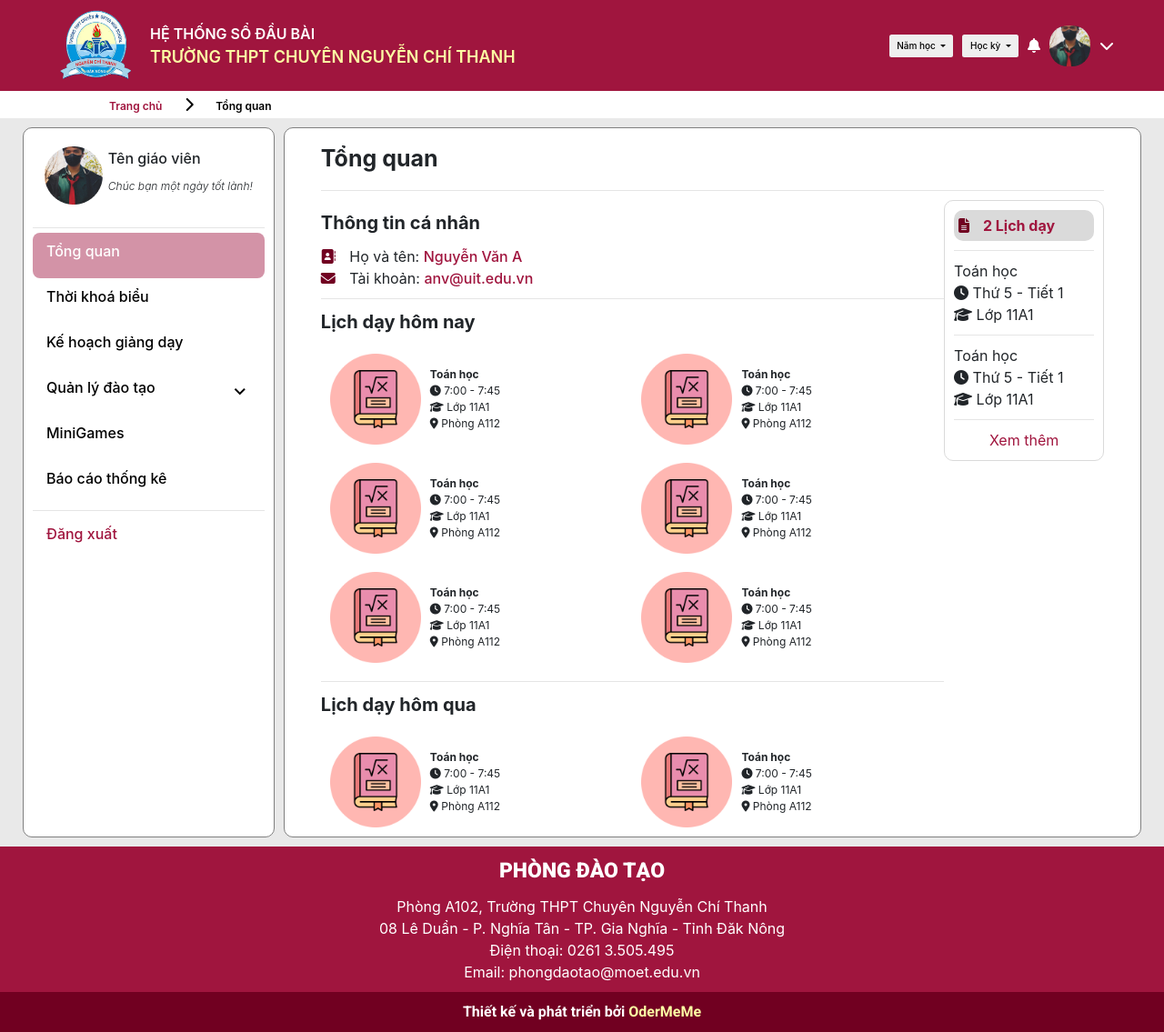
After one commit to DatNguyn/QuanLySoDauBai, a PHP site: page /tongquan.html in a window 1280 px wide. The commit adds this page. Shown: the whole page at 91% size. Run offline with PHP 8.4, Linux system fonts and the light colour scheme; some libraries are stand-ins or nearby versions.

Commit message:
Them trang tong quan

```diff
--- a/CSS/footer.css
+++ b/CSS/footer.css
@@ -11,7 +11,6 @@ của mình để chứa các phần tử con */
 .footer {
   width: 100%;
   height: 204.5px;
-  padding: 5px;
 }
 
 .text1 {
--- a/CSS/header.css
+++ b/CSS/header.css
@@ -8,8 +8,12 @@ body {
   font-size: 1.6rem; /* cơ chữ mặc định là 16px */
 }
 
+.header {
+  width: 100%;
+}
+
 .header_title {
-  position: absolute;
+  position: relative;
   top: 0px;
   height: 100px;
   width: 100%;
@@ -77,8 +81,8 @@ body {
 }
 
 .nav_bar {
-  position: absolute;
-  top: 100px;
+  position: relative;
+  top: 0px;
   background-color: white;
   width: 100%;
   height: 30px;
--- a/CSS/menu.css
+++ b/CSS/main.css
@@ -1,17 +1,16 @@
 .main {
-  max-width: 1980px;
-  margin: 0 auto;
-  margin-top: 130px;
+  height: max-content;
   padding: 10px;
+  display: flex;
 }
 
-/* menu */
 .menu {
-  height: 1180px;
-  width: 278px;
+  width: 30%;
   background-color: #ffffff;
   border: 1px solid grey;
   border-radius: 10px;
+  margin-right: 10px;
+  margin-left: 15px;
 }
 
 .account {
@@ -92,43 +91,3 @@
   color: #a0153e;
   background-color: #ffffff;
 }
-
-/* footer */
-.footer {
-  max-width: 1980px;
-  height: 204.5px;
-  margin: 0 auto;
-}
-
-.content {
-  padding: 5px;
-  margin: 0 auto;
-}
-
-.text1 {
-  text-align: center;
-  font-family: "Roboto", sans-serif;
-  font-weight: 700;
-  font-style: normal;
-  font-size: 23px;
-  padding: 10px 0px;
-  background-color: #a0153e;
-  color: #ffffff;
-}
-
-.text2 {
-  text-align: center;
-  background-color: #a0153e;
-  color: #ffffff;
-  padding: 0px 0px 10px 0px;
-}
-
-.team {
-  text-align: center;
-  font-family: "Roboto", sans-serif;
-  font-weight: 700;
-  font-style: normal;
-  background-color: #710021;
-  color: #ffffff;
-  padding: 10px 0px;
-}
--- /dev/null
+++ b/CSS/tongquan.css
@@ -0,0 +1,104 @@
+.content {
+  background-color: white;
+  box-sizing: border-box;
+  border: 1px solid grey;
+  border-radius: 10px;
+  padding-left: 40px;
+  padding-right: 40px;
+  width: 100%;
+  margin-right: 15px;
+}
+
+.content_details {
+  display: flex;
+}
+
+.main_title {
+  box-sizing: border-box;
+  font-size: 25px;
+  font-weight: bold;
+  margin-top: 15px;
+  margin-bottom: 15px;
+}
+
+.sub_title {
+  font-size: 20px;
+  font-weight: bold;
+  margin-top: 10px;
+  margin-bottom: 10px;
+}
+
+.personal_info {
+  box-sizing: border-box;
+  margin-top: 10px;
+  margin-bottom: 10px;
+}
+.colored_icon {
+  color: #710021;
+  margin-right: 11px;
+}
+.personal_data {
+  color: #a0153e;
+  font-weight: 500;
+}
+
+.teaching_schedule_detail {
+  box-sizing: border-box;
+  display: flex;
+  flex-wrap: wrap;
+}
+
+.subject_logo {
+  width: 100px;
+}
+
+.subject {
+  box-sizing: border-box;
+  width: 50%;
+  padding: 10px;
+  display: flex;
+  align-items: center;
+  justify-content: flex-start;
+}
+
+.subject_info {
+  margin-left: 10px;
+  font-size: 12px;
+}
+
+.subject_title {
+  font-weight: bold;
+}
+
+.sub_content {
+  box-sizing: border-box;
+  border: 1px solid rgb(218, 218, 218);
+  border-radius: 10px;
+  padding: 10px;
+  height: max-content;
+  width: 35%;
+}
+
+.sum_schedule {
+  box-sizing: border-box;
+  border-radius: 10px;
+  background-color: rgb(218, 218, 218);
+  padding: 5px;
+  color: #a0153e;
+  font-weight: bold;
+}
+
+.more_option {
+  color: #a0153e;
+  display: flex;
+  justify-content: center;
+}
+
+.menu-tq {
+  border-radius: 8px;
+  background-color: #a0153f75;
+}
+
+.menu-tq .link-name {
+  color: white;
+}
--- a/javascript/index.js
+++ b/javascript/index.js
@@ -1,5 +1,6 @@
 const btn = document.querySelector(".menu-qldt");
 btn.addEventListener("click", (event) => {
   let inputNode = document.querySelector(".submenu-qldt");
-  inputNode.style.display = inputNode.style.display === "block" ? "none" : "block";
+  inputNode.style.display =
+    inputNode.style.display === "block" ? "none" : "block";
 });
--- a/login.html
+++ b/login.html
@@ -33,9 +33,6 @@
       href="https://cdnjs.cloudflare.com/ajax/libs/normalize/8.0.1/normalize.min.css"
     />
     <link rel="stylesheet" href="CSS/login.css" />
-    <script>
-      src = "javascript\login.js";
-    </script>
   </head>
   <body>
     <div class="login">
@@ -86,5 +83,8 @@
         <button class="button_login">Đăng nhập</button>
       </div>
     </div>
+    <script>
+      src = "javascript\login.js";
+    </script>
   </body>
 </html>
--- /dev/null
+++ b/tongquan.html
@@ -0,0 +1,502 @@
+<!DOCTYPE html>
+<html lang="en">
+  <head>
+    <meta charset="UTF-8" />
+    <meta name="viewport" content="width=device-width, initial-scale=1.0" />
+    <title>Trang chủ</title>
+    <!-- link googole fonts -->
+    <link rel="preconnect" href="https://fonts.googleapis.com" />
+    <link rel="preconnect" href="https://fonts.gstatic.com" crossorigin />
+    <link
+      href="https://fonts.googleapis.com/css2?family=Roboto:ital,wght@0,100;0,300;0,400;0,500;0,700;0,900;1,100;1,300;1,400;1,500;1,700;1,900&display=swap"
+      rel="stylesheet"
+    />
+    <!-- link google material -->
+    <link
+      rel="stylesheet"
+      href="https://fonts.googleapis.com/css2?family=Material+Symbols+Outlined:opsz,wght,FILL,GRAD@24,400,0,0"
+    />
+    <!-- bootstrap -->
+    <link
+      rel="stylesheet"
+      href="https://cdn.jsdelivr.net/npm/bootstrap@4.0.0/dist/css/bootstrap.min.css"
+      integrity="sha384-Gn5384xqQ1aoWXA+058RXPxPg6fy4IWvTNh0E263XmFcJlSAwiGgFAW/dAiS6JXm"
+      crossorigin="anonymous"
+    />
+
+    <!-- link icon -->
+    <script
+      src="https://kit.fontawesome.com/b2fc9cc4db.js"
+      crossorigin="anonymous"
+    ></script>
+
+    <!-- reset css -->
+    <link
+      rel="stylesheet"
+      href="https://cdnjs.cloudflare.com/ajax/libs/normalize/8.0.1/normalize.min.css"
+    />
+
+    <!-- link css -->
+    <link rel="stylesheet" href="/CSS/header.css" />
+    <link rel="stylesheet" href="/CSS/main.css" />
+    <link rel="stylesheet" href="/CSS/tongquan.css" />
+    <link rel="stylesheet" href="/CSS/footer.css" />
+  </head>
+  <body>
+    <!-- HEADER -->
+    <header class="header">
+      <nav class="header_title">
+        <div class="header_list list1">
+          <div class="header_title__item">
+            <img id="logo_truong" src="images/image.png" alt="Logo trường" />
+          </div>
+          <div class="header_title__item">
+            <div class="tenhethong">
+              HỆ THỐNG SỔ ĐẦU BÀI <br />
+              <span class="tentruong">TRƯỜNG THPT CHUYÊN NGUYỄN CHÍ THANH</span>
+            </div>
+          </div>
+        </div>
+
+        <div class="header_list list2">
+          <div class="header_title__item">
+            <div class="dropdown">
+              <button
+                class="btn dropdown-toggle"
+                type="button"
+                id="dropdownNamHocButton"
+                data-toggle="dropdown"
+                aria-haspopup="true"
+                aria-expanded="false"
+              >
+                Năm học
+              </button>
+
+              <div
+                class="dropdown-menu dropdown-menu-right"
+                aria-labelledby="dropdownNamHocButton"
+              >
+                <a class="dropdown-item" href="#">Năm học 2021-2022</a>
+                <a class="dropdown-item" href="#">Năm học 2022-2023</a>
+                <a class="dropdown-item" href="#">Năm học 2023-2024</a>
+              </div>
+            </div>
+          </div>
+          <div class="header_title__item">
+            <div class="dropdown">
+              <button
+                class="btn dropdown-toggle"
+                type="button"
+                id="dropdownHocKyButton"
+                data-toggle="dropdown"
+                aria-haspopup="true"
+                aria-expanded="false"
+              >
+                Học kỳ
+              </button>
+              <div class="dropdown-menu" aria-labelledby="dropdownHocKyButton">
+                <a class="dropdown-item" href="#">Học kỳ I</a>
+                <a class="dropdown-item" href="#">Học kỳ II</a>
+              </div>
+            </div>
+          </div>
+
+          <div class="header_title__item">
+            <i class="icon fa-solid fa-bell"></i>
+          </div>
+
+          <div class="header_title__item">
+            <img
+              id="avatar_image"
+              src="images/avatar.png"
+              alt="avatar"
+              width="45px"
+            />
+          </div>
+
+          <div class="icon header_title__item">
+            <i class="fa-solid fa-chevron-down"></i>
+          </div>
+        </div>
+      </nav>
+      <nav class="nav_bar">
+        <div class="nav_tree">
+          <div class="dieuhuong trangtruoc">Trang chủ</div>
+          <i class="icon_dieu_huong fa-solid fa-chevron-right"></i>
+          <div class="dieuhuong hientai">Tổng quan</div>
+        </div>
+      </nav>
+    </header>
+
+    <div class="main">
+      <div class="menu">
+        <div class="account">
+          <div class="account-image">
+            <img src="images/account.png" alt="account" />
+          </div>
+          <div class="account-info">
+            <p class="account-name">Tên giáo viên</p>
+            <p class="greeting">Chúc bạn một ngày tốt lành!</p>
+          </div>
+        </div>
+        <ul class="menu-items">
+          <hr />
+          <li class="menu-tq">
+            <a href="#">
+              <p class="link-name">Tổng quan</p>
+            </a>
+          </li>
+          <li class="menu-tkb">
+            <a href="#">
+              <p class="link-name">Thời khoá biểu</p>
+            </a>
+          </li>
+          <li class="menu-khgd">
+            <a href="#">
+              <p class="link-name">Kế hoạch giảng dạy</p>
+            </a>
+          </li>
+          <li class="menu-qldt">
+            <a href="#">
+              <div class="submenu-qldt-icon">
+                <p class="link-name">Quản lý đào tạo</p>
+                <span class="material-symbols-outlined"> expand_more </span>
+              </div>
+            </a>
+            <ul class="submenu-qldt">
+              <li><a href="#">Kiểm duyệt</a></li>
+              <li><a href="#">Sổ đầu bài</a></li>
+            </ul>
+          </li>
+          <li class="menu-minigame">
+            <a href="#">
+              <p class="link-name">MiniGames</p>
+            </a>
+          </li>
+          <li class="menu-bctk">
+            <a href="#">
+              <p class="link-name">Báo cáo thống kê</p>
+            </a>
+          </li>
+          <hr />
+          <li>
+            <a href="#">
+              <p class="logout">Đăng xuất</p>
+            </a>
+          </li>
+        </ul>
+      </div>
+
+      <div class="content">
+        <!-- Tiêu đề nội dung -->
+        <div class="main_title">Tổng quan</div>
+        <hr />
+        <!-- Nội dung chi tiết -->
+        <div class="content_details">
+          <!-- Nội dung chính -->
+          <div class="main_content">
+            <!-- Thông tin cá nhân -->
+            <div class="personal_info">
+              <div class="sub_title">Thông tin cá nhân</div>
+              <div class="personal_info__detail">
+                <i class="colored_icon fa-solid fa-address-book"></i>
+                Họ và tên: <span class="personal_data">Nguyễn Văn A</span>
+              </div>
+              <div class="personal_info__detail">
+                <i class="colored_icon fa-solid fa-envelope"></i>
+                Tài khoản: <span class="personal_data">anv@uit.edu.vn</span>
+              </div>
+            </div>
+            <hr />
+            <!-- Lịch dạy hôm nay -->
+            <div class="teaching_schedule">
+              <div class="sub_title">Lịch dạy hôm nay</div>
+              <!-- Thông tin các tiết học -->
+              <div class="teaching_schedule_detail">
+                <!-- Tiết 1 -->
+                <div class="subject">
+                  <img
+                    class="subject_content subject_logo"
+                    src="/images/math.png"
+                    alt="Maths"
+                  />
+
+                  <div class="subject_content subject_info">
+                    <div class="subject_detail subject_title">Toán học</div>
+                    <div class="subject_detail">
+                      <i class="subject_icon fa-solid fa-clock"></i>
+                      7:00 - 7:45
+                    </div>
+                    <div class="subject_detail subject_class">
+                      <i class="subject_icon fa-solid fa-graduation-cap"></i>
+                      Lớp 11A1
+                    </div>
+                    <div class="subject_detail subject_room">
+                      <i class="subject_icon fa-solid fa-location-dot"></i>
+                      Phòng A112
+                    </div>
+                  </div>
+                </div>
+                <!-- Tiết 2 -->
+                <div class="subject">
+                  <img
+                    class="subject_content subject_logo"
+                    src="/images/math.png"
+                    alt="Maths"
+                  />
+
+                  <div class="subject_content subject_info">
+                    <div class="subject_detail subject_title">Toán học</div>
+                    <div class="subject_detail">
+                      <i class="subject_icon fa-solid fa-clock"></i>
+                      7:00 - 7:45
+                    </div>
+                    <div class="subject_detail subject_class">
+                      <i class="subject_icon fa-solid fa-graduation-cap"></i>
+                      Lớp 11A1
+                    </div>
+                    <div class="subject_detail subject_room">
+                      <i class="subject_icon fa-solid fa-location-dot"></i>
+                      Phòng A112
+                    </div>
+                  </div>
+                </div>
+                <!-- Tiết 3 -->
+                <div class="subject">
+                  <img
+                    class="subject_content subject_logo"
+                    src="/images/math.png"
+                    alt="Maths"
+                  />
+
+                  <div class="subject_content subject_info">
+                    <div class="subject_detail subject_title">Toán học</div>
+                    <div class="subject_detail">
+                      <i class="subject_icon fa-solid fa-clock"></i>
+                      7:00 - 7:45
+                    </div>
+                    <div class="subject_detail subject_class">
+                      <i class="subject_icon fa-solid fa-graduation-cap"></i>
+                      Lớp 11A1
+                    </div>
+                    <div class="subject_detail subject_room">
+                      <i class="subject_icon fa-solid fa-location-dot"></i>
+                      Phòng A112
+                    </div>
+                  </div>
+                </div>
+                <!-- Tiết 4 -->
+                <div class="subject">
+                  <img
+                    class="subject_content subject_logo"
+                    src="/images/math.png"
+                    alt="Maths"
+                  />
+
+                  <div class="subject_content subject_info">
+                    <div class="subject_detail subject_title">Toán học</div>
+                    <div class="subject_detail">
+                      <i class="subject_icon fa-solid fa-clock"></i>
+                      7:00 - 7:45
+                    </div>
+                    <div class="subject_detail subject_class">
+                      <i class="subject_icon fa-solid fa-graduation-cap"></i>
+                      Lớp 11A1
+                    </div>
+                    <div class="subject_detail subject_room">
+                      <i class="subject_icon fa-solid fa-location-dot"></i>
+                      Phòng A112
+                    </div>
+                  </div>
+                </div>
+                <!-- Tiết 5 -->
+                <div class="subject">
+                  <img
+                    class="subject_content subject_logo"
+                    src="/images/math.png"
+                    alt="Maths"
+                  />
+
+                  <div class="subject_content subject_info">
+                    <div class="subject_detail subject_title">Toán học</div>
+                    <div class="subject_detail">
+                      <i class="subject_icon fa-solid fa-clock"></i>
+                      7:00 - 7:45
+                    </div>
+                    <div class="subject_detail subject_class">
+                      <i class="subject_icon fa-solid fa-graduation-cap"></i>
+                      Lớp 11A1
+                    </div>
+                    <div class="subject_detail subject_room">
+                      <i class="subject_icon fa-solid fa-location-dot"></i>
+                      Phòng A112
+                    </div>
+                  </div>
+                </div>
+                <!-- Tiết 6 -->
+                <div class="subject">
+                  <img
+                    class="subject_content subject_logo"
+                    src="/images/math.png"
+                    alt="Maths"
+                  />
+
+                  <div class="subject_content subject_info">
+                    <div class="subject_detail subject_title">Toán học</div>
+                    <div class="subject_detail">
+                      <i class="subject_icon fa-solid fa-clock"></i>
+                      7:00 - 7:45
+                    </div>
+                    <div class="subject_detail subject_class">
+                      <i class="subject_icon fa-solid fa-graduation-cap"></i>
+                      Lớp 11A1
+                    </div>
+                    <div class="subject_detail subject_room">
+                      <i class="subject_icon fa-solid fa-location-dot"></i>
+                      Phòng A112
+                    </div>
+                  </div>
+                </div>
+              </div>
+            </div>
+            <hr />
+
+            <!-- Lịch dạy hôm qua -->
+            <div class="teaching_schedule">
+              <div class="sub_title">Lịch dạy hôm qua</div>
+              <div class="teaching_schedule_detail">
+                <!-- Tiết 1 -->
+                <div class="subject">
+                  <img
+                    class="subject_content subject_logo"
+                    src="/images/math.png"
+                    alt="Maths"
+                  />
+
+                  <div class="subject_content subject_info">
+                    <div class="subject_detail subject_title">Toán học</div>
+                    <div class="subject_detail">
+                      <i class="subject_icon fa-solid fa-clock"></i>
+                      7:00 - 7:45
+                    </div>
+                    <div class="subject_detail subject_class">
+                      <i class="subject_icon fa-solid fa-graduation-cap"></i>
+                      Lớp 11A1
+                    </div>
+                    <div class="subject_detail subject_room">
+                      <i class="subject_icon fa-solid fa-location-dot"></i>
+                      Phòng A112
+                    </div>
+                  </div>
+                </div>
+
+                <!-- Tiết 2 -->
+                <div class="subject">
+                  <img
+                    class="subject_content subject_logo"
+                    src="/images/math.png"
+                    alt="Maths"
+                  />
+
+                  <div class="subject_content subject_info">
+                    <div class="subject_detail subject_title">Toán học</div>
+                    <div class="subject_detail">
+                      <i class="subject_icon fa-solid fa-clock"></i>
+                      7:00 - 7:45
+                    </div>
+                    <div class="subject_detail subject_class">
+                      <i class="subject_icon fa-solid fa-graduation-cap"></i>
+                      Lớp 11A1
+                    </div>
+                    <div class="subject_detail subject_room">
+                      <i class="subject_icon fa-solid fa-location-dot"></i>
+                      Phòng A112
+                    </div>
+                  </div>
+                </div>
+              </div>
+            </div>
+          </div>
+          <!-- Lịch dạy nhỏ -->
+          <div class="sub_content">
+            <div class="sub_content_detail sum_schedule">
+              <i class="colored_icon fa-solid fa-file-lines"></i>
+              2 Lịch dạy
+            </div>
+            <hr />
+            <div class="sub_content_detail">
+              <div class="sub_schedule">
+                <div class="sub_subject">
+                  <div class="sub_name">Toán học</div>
+                  <div class="sub_detail">
+                    <i class="subject_icon fa-solid fa-clock"></i>
+                    Thứ 5 - Tiết 1
+                  </div>
+                  <div class="sub_detail">
+                    <i class="subject_icon fa-solid fa-graduation-cap"></i>
+                    Lớp 11A1
+                  </div>
+                </div>
+              </div>
+              <hr />
+              <div class="sub_schedule">
+                <div class="sub_subject">
+                  <div class="sub_name">Toán học</div>
+                  <div class="sub_detail">
+                    <i class="subject_icon fa-solid fa-clock"></i>
+                    Thứ 5 - Tiết 1
+                  </div>
+                  <div class="sub_detail">
+                    <i class="subject_icon fa-solid fa-graduation-cap"></i>
+                    Lớp 11A1
+                  </div>
+                </div>
+              </div>
+            </div>
+            <hr />
+            <div class="more_option">Xem thêm</div>
+          </div>
+        </div>
+      </div>
+    </div>
+
+    <!-- FOOTER -->
+    <footer class="footer clearfix">
+      <div class="text1"><strong>PHÒNG ĐÀO TẠO</strong></div>
+      <div class="text2">
+        Phòng A102, Trường THPT Chuyên Nguyễn Chí Thanh<br />
+        08 Lê Duẩn - P. Nghĩa Tân - TP. Gia Nghĩa - Tỉnh Đăk Nông <br />
+        Điện thoại: 0261 3.505.495 <br />
+        Email:
+        <a
+          href="phongdaotao@moet.edu.vn"
+          target="_blank"
+          style="text-decoration: none; color: #ffffff"
+          >phongdaotao@moet.edu.vn</a
+        >
+      </div>
+      <div class="team">
+        Thiết kế và phát triển bởi
+        <span style="color: #fdffa4">OderMeMe</span>
+      </div>
+    </footer>
+
+    <script
+      src="https://code.jquery.com/jquery-3.2.1.slim.min.js"
+      integrity="sha384-KJ3o2DKtIkvYIK3UENzmM7KCkRr/rE9/Qpg6aAZGJwFDMVNA/GpGFF93hXpG5KkN"
+      crossorigin="anonymous"
+    ></script>
+    <script
+      src="https://cdn.jsdelivr.net/npm/popper.js@1.12.9/dist/umd/popper.min.js"
+      integrity="sha384-ApNbgh9B+Y1QKtv3Rn7W3mgPxhU9K/ScQsAP7hUibX39j7fakFPskvXusvfa0b4Q"
+      crossorigin="anonymous"
+    ></script>
+
+    <script
+      src="https://cdn.jsdelivr.net/npm/bootstrap@4.0.0/dist/js/bootstrap.min.js"
+      integrity="sha384-JZR6Spejh4U02d8jOt6vLEHfe/JQGiRRSQQxSfFWpi1MquVdAyjUar5+76PVCmYl"
+      crossorigin="anonymous"
+    ></script>
+    <script src="javascript/index.js"></script>
+  </body>
+</html>
```
Also changed, not shown: javascript/login.js (deleted, +0 -9 lines), images/math.png (added).
